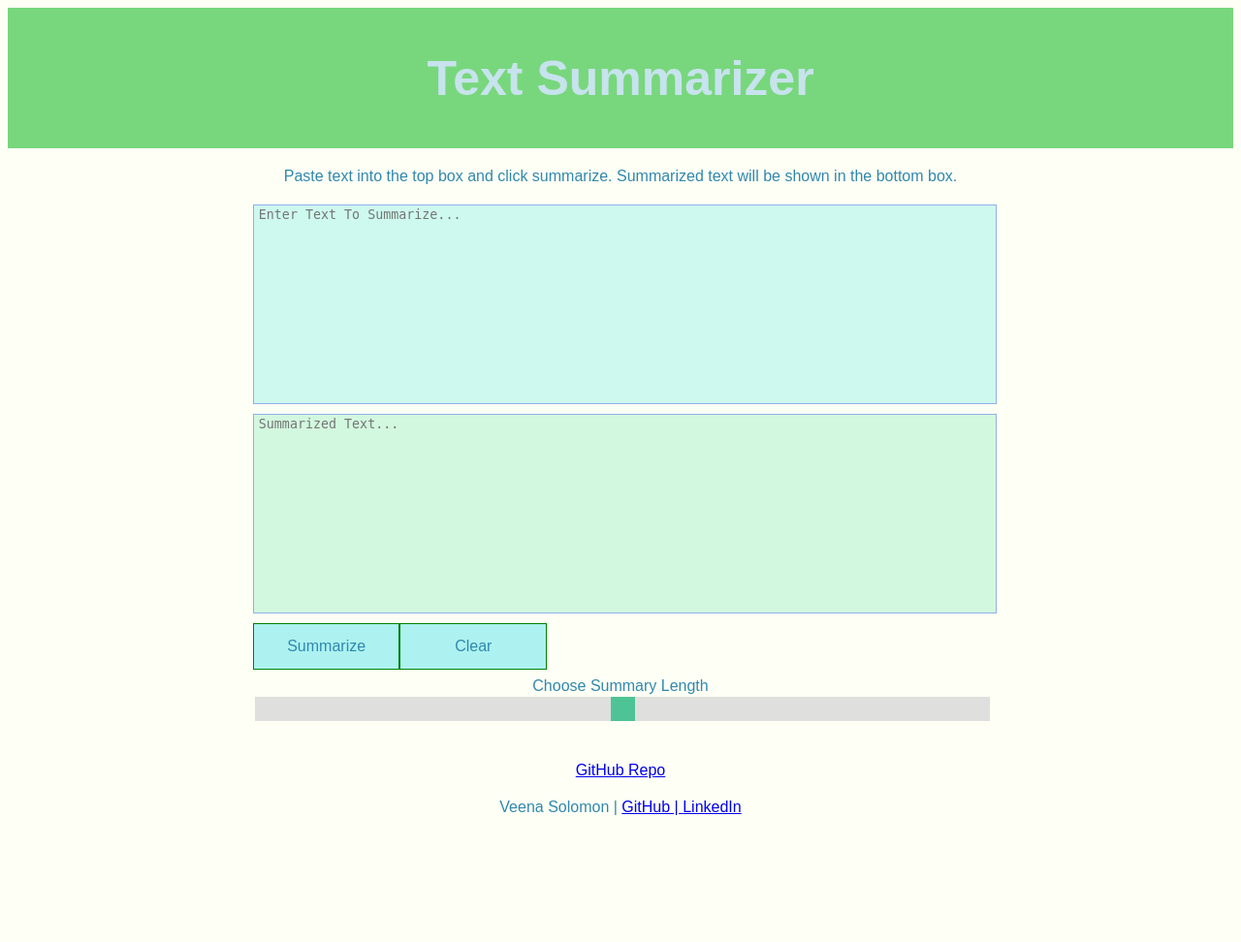
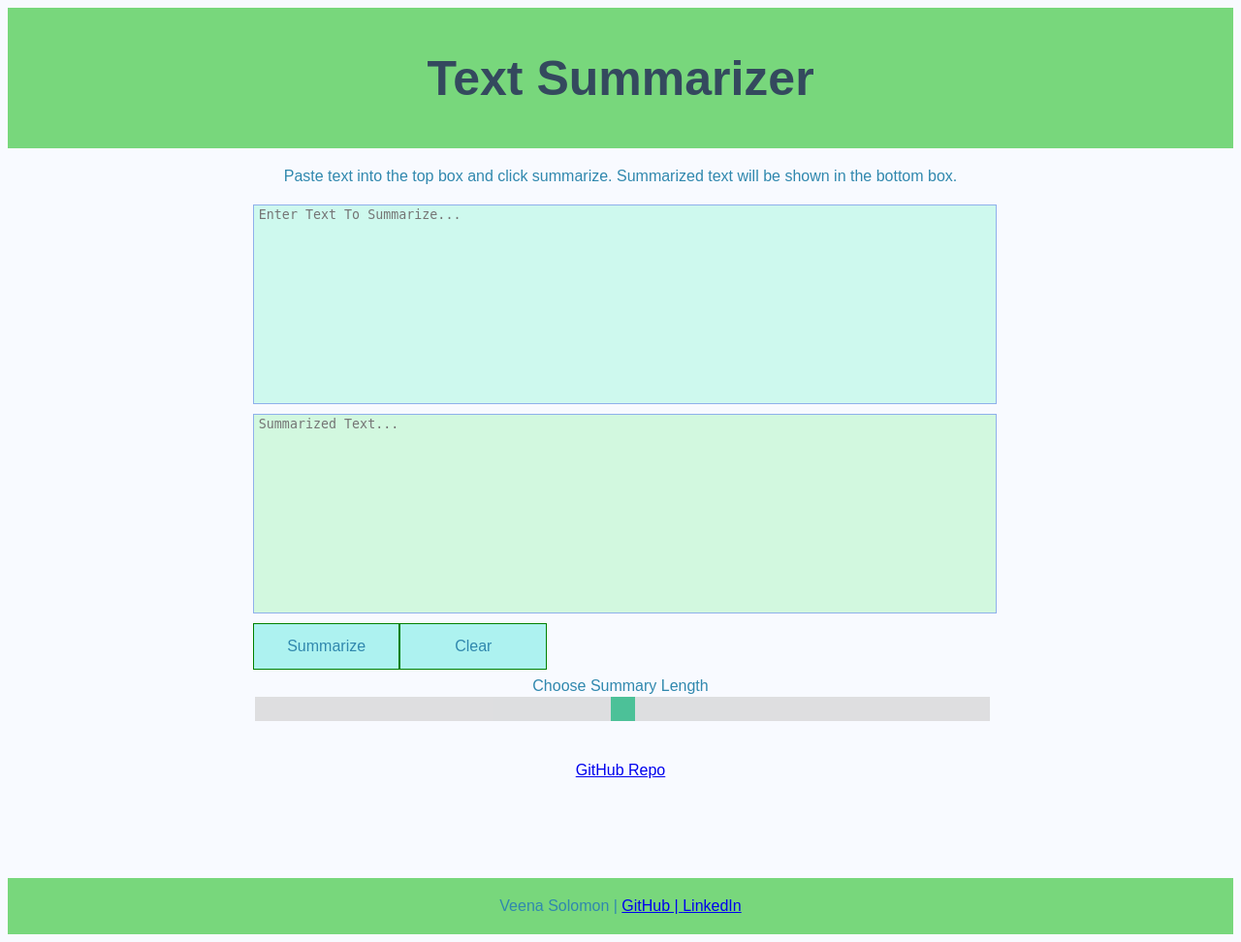
Before and after one commit to coderainforever/text-summarization-huggingface, a Flask app: page / in a window 1280 px wide. Shown: the whole page at 97% size. Before the commit the page ends 841 px from the top, so only its background shows below. Run offline with Flask 2, Linux system fonts and the light colour scheme.

Commit message:
Update style.css

```diff
--- a/static/css/style.css
+++ b/static/css/style.css
@@ -6,13 +6,13 @@
 
   h1 {
     font-family: 'Raleway', sans-serif;
-    color: #052737;
+    color: #34495E ;
     text-align: center;
   }
 
   body
   {
-    background-color: #FEFFF5;
+    background-color: #F8FAFF;
   }
 
   p {
@@ -29,7 +29,7 @@
   }
 
   h1 {
-    color: #c7e3ed;
+    color: #34495E;
   }
 
   button {
@@ -139,3 +139,22 @@
     background: #04AA6D;
     cursor: pointer;
   }
+  .wrapper {
+    min-height: 100%;
+    position: relative;
+}
+
+.content {
+    /* padding the footer adds 40 to footer height */
+    padding-bottom: 140px;
+}
+
+#footer {
+   position: absolute;
+   left: 0;
+   bottom: 0;
+   width: 100%;
+   background-color: #78d77c;
+   color: #34495E;
+   text-align: center;
+}
```
